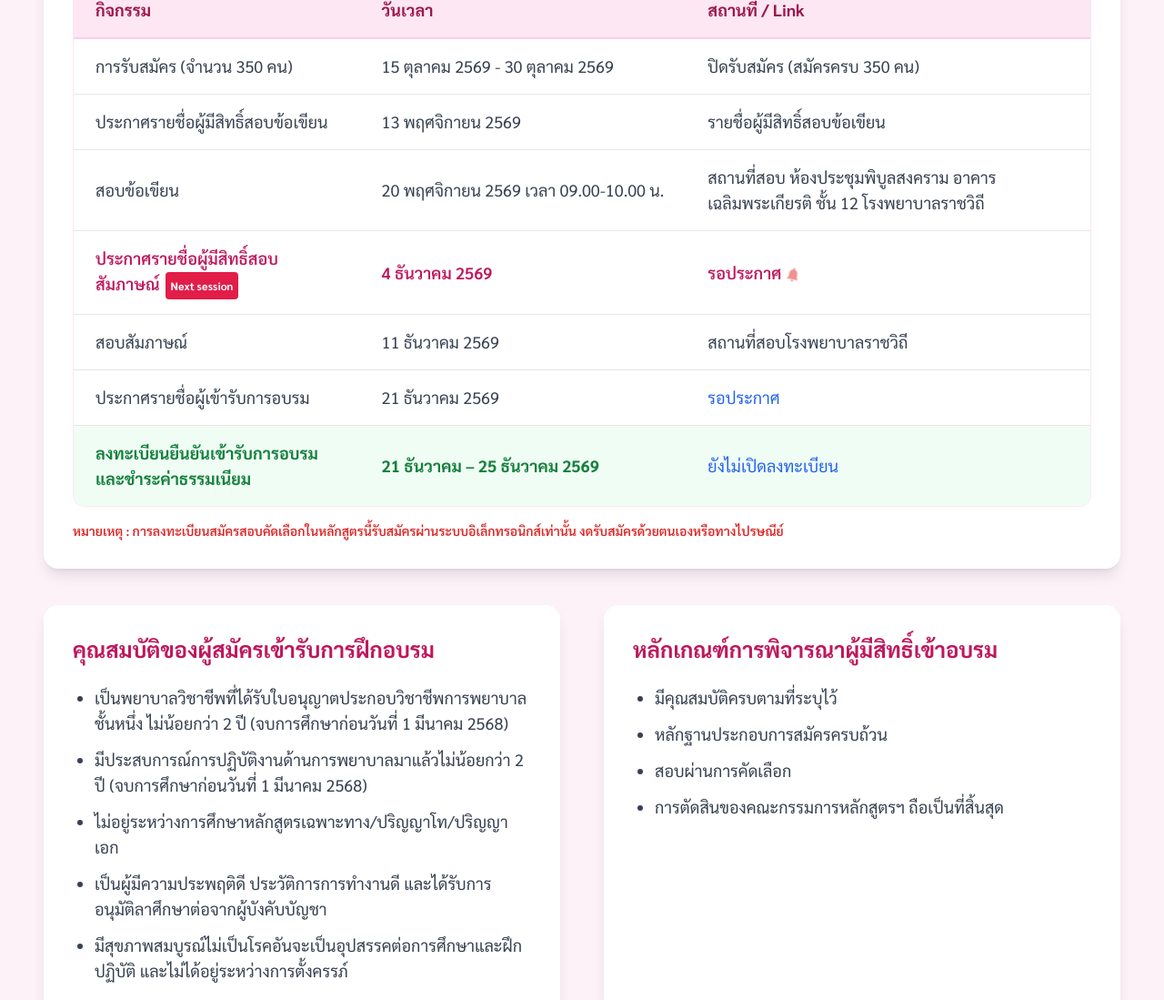
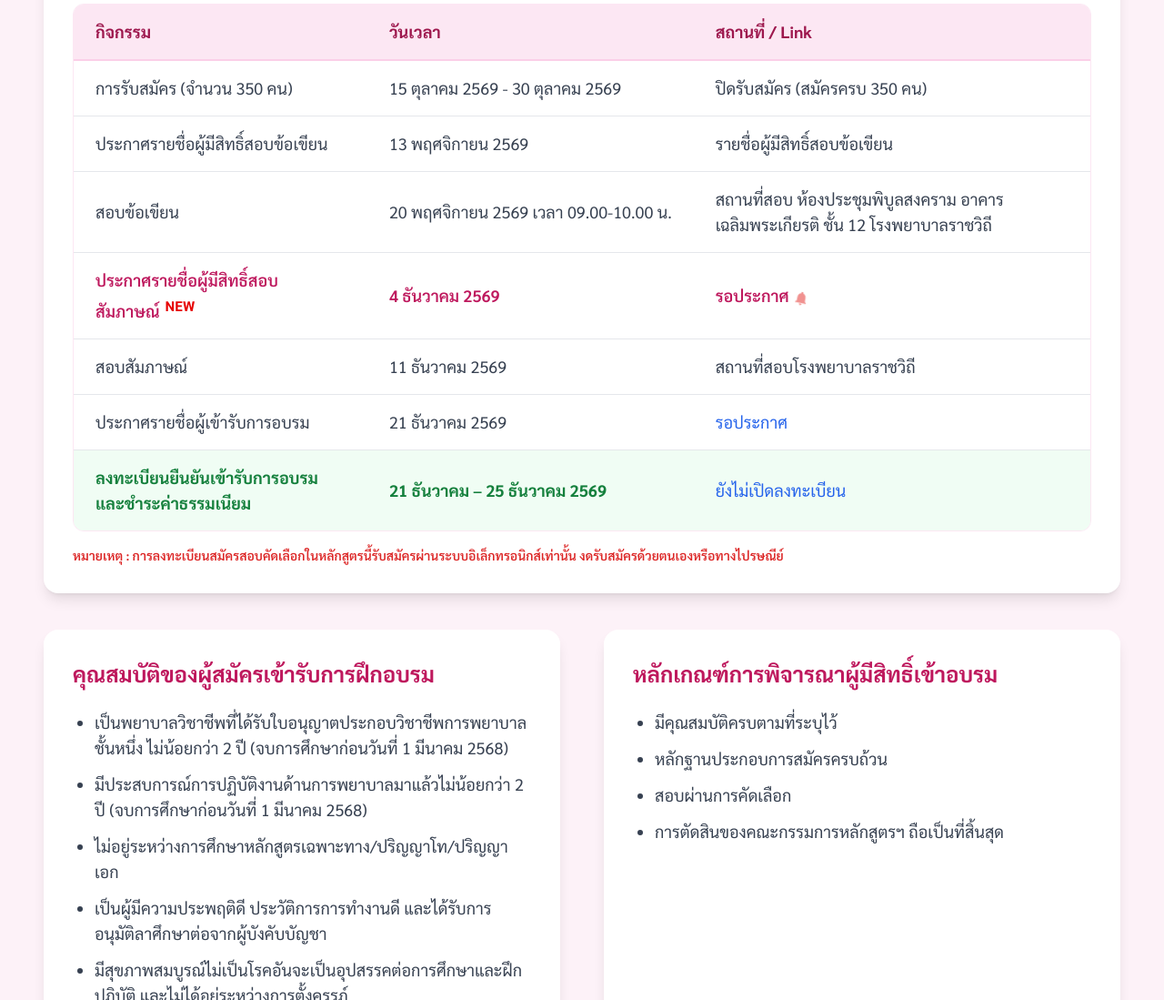
Before and after one commit to Nattachai534/courses, a plain HTML site: page hemodialysis.html in a window 1280 px wide. Shown: the part 974-2073 px from the top of the page at 91% size. Drawn offline with nearby package versions, Linux system fonts and the light colour scheme.

Commit message:
Update hemodialysis.html

```diff
--- a/hemodialysis.html
+++ b/hemodialysis.html
@@ -16,24 +16,36 @@
         body { font-family: 'Sarabun', sans-serif; }
     </style>
 
-	<style>
-  .badge-blink {
-    display: inline-block;
-    margin-left: 6px;
-    padding: 1px 6px;
-    font-size: 12px;
-    font-weight: bold;
-    color: #ffffff;
-    background-color: #e11d48;
-    border-radius: 4px;
-    animation: blink-anim 1s infinite;
+	/* สร้างแอนิเมชันการกระพริบ */
+<style>
+@keyframes blink-text {
+  0%, 100% {
+    opacity: 1;
   }
+  50% {
+    opacity: 0; /* ซ่อนข้อความชั่วคราวเพื่อให้ดูเหมือนกระพริบ */
+  }
+}
 
-  @keyframes blink-anim {
-    0%, 100% { opacity: 1; }
-    50% { opacity: 0.15; }
-  }
-</style>
+/* สไตล์สำหรับคำว่า NEW หรือ UPDATE แบบไม่มีกรอบ */
+.text-new {
+  color: #e60000;          /* สีแดง (เปลี่ยนสีได้ตามต้องการ) */
+  font-weight: bold;       /* ตัวหนา */
+  font-size: 0.85em;       /* ขนาดเล็กกว่าข้อความหลักเล็กน้อย */
+  margin-left: 6px;        /* เว้นระยะห่างจากข้อความด้านหน้า */
+  vertical-align: super;   /* ยกตัวอักษรขึ้นเล็กน้อย (ถ้าต้องการให้อยู่ระดับเดียวกันให้ลบบรรทัดนี้ออก) */
+  animation: blink-text 1s infinite; /* กระพริบทุกๆ 1 วินาที ตลอดเวลา */
+}
+
+/* ตัวอย่างสีสำหรับคำว่า UPDATE (ถ้าต้องการแยกสี) */
+.text-update {
+  color: #0066cc;          /* สีน้ำเงิน */
+  font-weight: bold;
+  font-size: 0.85em;
+  margin-left: 6px;
+  animation: blink-text 1.2s infinite;
+}
+	</style>
 <style>
   .bell-blink {
     display: inline-flex;
@@ -132,7 +144,7 @@
                             <td class="px-6 py-4 text-black-700 ">สถานที่สอบ ห้องประชุมพิบูลสงคราม อาคารเฉลิมพระเกียรติ ชั้น 12 โรงพยาบาลราชวิถี</td>
                         </tr>
                         <tr class="hover:bg-pink-50 transition duration-150">
-                            <td class="px-6 py-4 text-pink-700 font-semibold">ประกาศรายชื่อผู้มีสิทธิ์สอบสัมภาษณ์<span class="badge-blink">Next session</span></p></td>
+                            <td class="px-6 py-4 text-pink-700 font-semibold">ประกาศรายชื่อผู้มีสิทธิ์สอบสัมภาษณ์<span class="text-new">NEW</span></td>
                             <td class="px-6 py-4 whitespace-nowrap text-pink-700 font-semibold">4 ธันวาคม 2569</td>
                             <td class="px-6 py-4">
                                 <a text="#" target="_blank" class="text-pink-700 hover:text-blue-800 font-semibold hover:underline break-all">รอประกาศ<span class="bell-blink" title="อัปเดตใหม่">
```
